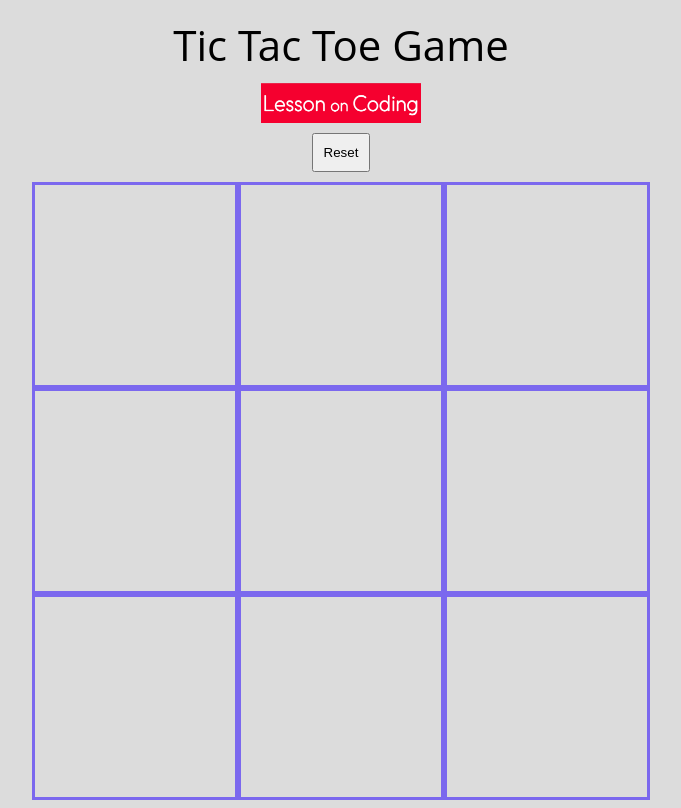
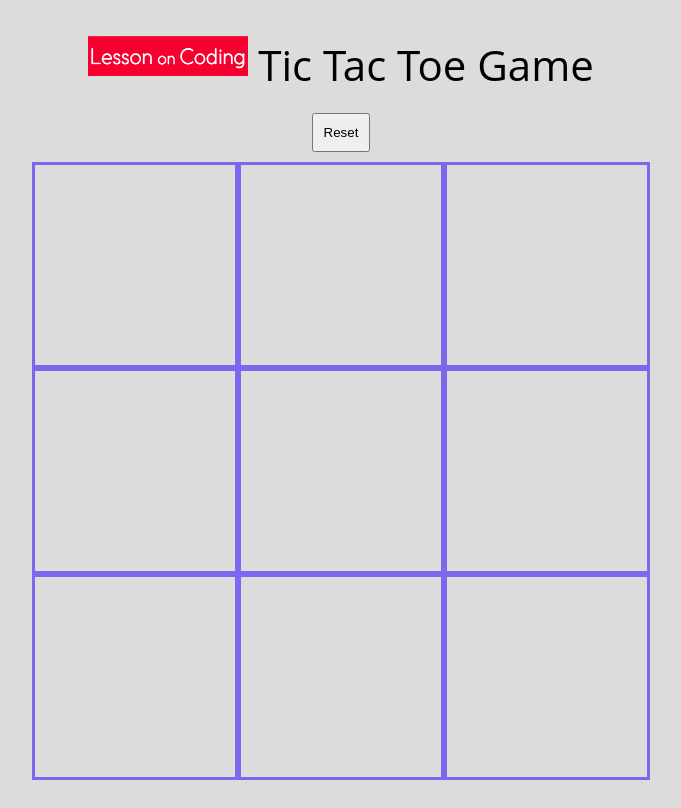
Before and after one commit to Bigless27/tic-tac-toe, a plain HTML site: page index.html in a window 1280 px wide. Shown: the whole page, without its empty margins (299-980 px from the left). Drawn offline with nearby package versions, Linux system fonts and the light colour scheme.

Commit message:
fix title

```diff
--- a/index.html
+++ b/index.html
@@ -14,8 +14,10 @@
 <body>
     <div>
         <div class="board-container flex-container flex-column flex-center">
-            <div class='title pulsate'>Tic Tac Toe Game</div>
-            <img src="loc.png" alt="loc" width='160' height='40'>
+            <div class="flex-container">
+                <img src="loc.png" alt="loc" width='160' height='40'>
+                <div class='title'>Tic Tac Toe Game</div>
+            </div>
             <div class='flex-container flex-center'>
                 <div class='winner'></div>
                 <button class='reset'>Reset</button>
--- a/style.css
+++ b/style.css
@@ -9,6 +9,7 @@ body {
     font-size: 42px;
     color: black;
     margin-bottom: 10px;
+    margin-left: 10px;
 }
 
 .flex-container {
```
